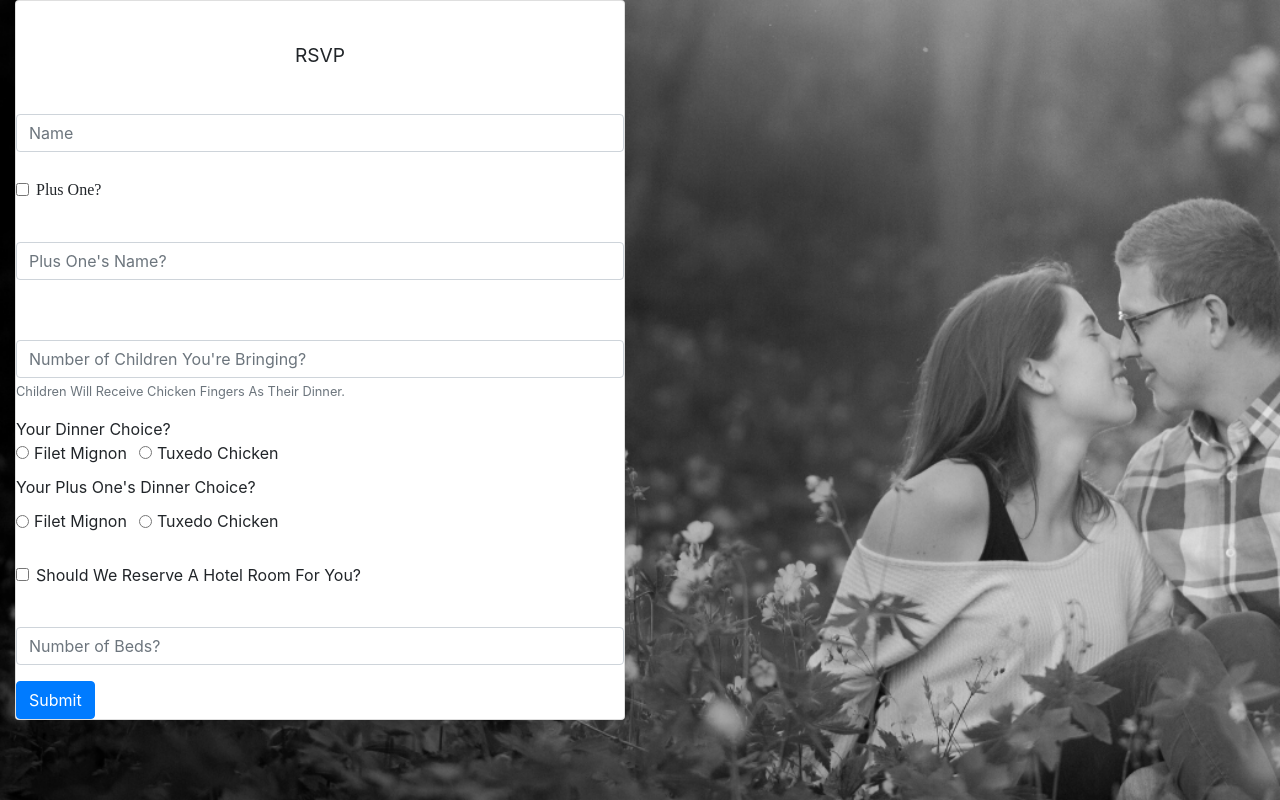
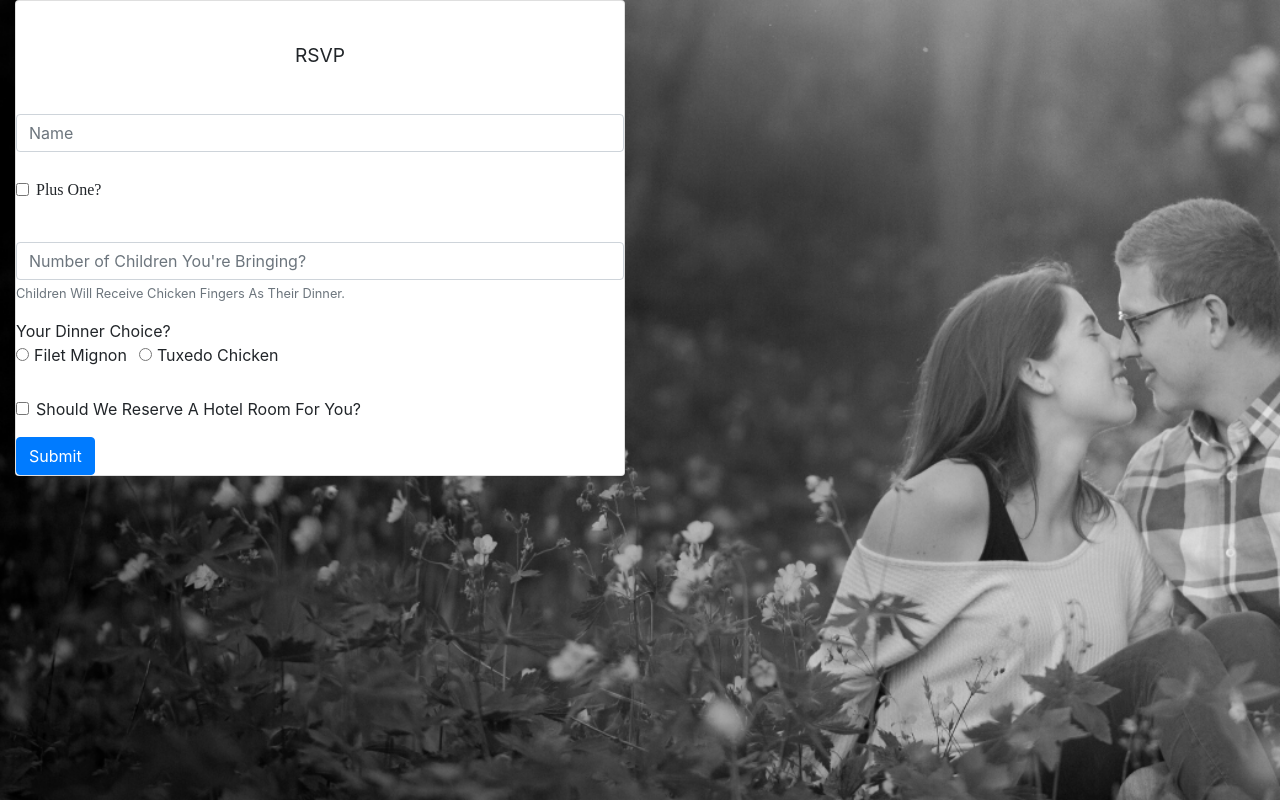
Before and after one commit to bettet01/Wedding-RSVP-Site, a React (Create React App) app: page / in a window 1280 px wide. Built offline with nearby package versions, Linux system fonts and the light colour scheme.

Commit message:
coditional checkboxes added for hotel and plus one

```diff
--- a/src/components/pages/RSVP/index.tsx
+++ b/src/components/pages/RSVP/index.tsx
@@ -16,7 +16,16 @@ type Guest = {
   bedsNeeded?: number
 }
 
+type BooleanChecker = {
+  plusOneChecked: boolean,
+  hotelChecked: boolean,
+}
+
 const RSVP = () => {
+const [booleanChecker, setBooleanChecker] = React.useState<BooleanChecker>({
+  plusOneChecked: false,
+  hotelChecked: false
+})
 
 const [guest, setGuest] = React.useState<Guest | null>(null);
 
@@ -44,6 +53,13 @@ const changeBedsNeeded = (e: Event | any) => {
   setGuest({...guest, bedsNeeded: e.target.value})
 }
 
+const changeHotelCheckbox = (e: Event | any) => {
+  setBooleanChecker({...booleanChecker, hotelChecked: e.target.checked})
+}
+
+const changePlusOneChecked = (e: Event | any) => {
+  setBooleanChecker({...booleanChecker, plusOneChecked: e.target.checked})
+}
 
 const submitData = (e:any) => {
   e.preventDefault();
@@ -73,14 +89,14 @@ const submitData = (e:any) => {
             </Form.Group>
 
             <Form.Group className="plusone" controlId="PlusOneCheckBox">
-              <Form.Check type="checkbox" label="Plus One?" />
+              <Form.Check type="checkbox" label="Plus One?" onChange={changePlusOneChecked} />
             </Form.Group>
-
+            { booleanChecker.plusOneChecked &&
             <Form.Group className="plusonename" controlId="PlusOneName">
               <Form.Label></Form.Label>
               <Form.Control type="text" placeholder="Plus One's Name?" value={guest?.plusOneName} onChange={changePlusOneName} />
             </Form.Group>
-
+              }
             <Form.Group className="number" controlId="Children">
               <Form.Label></Form.Label>
               <Form.Control
@@ -112,7 +128,7 @@ const submitData = (e:any) => {
                 onClick={changeGuestFoodChoice}
               />
             </div>
-
+            { booleanChecker.plusOneChecked &&
             <div>
               <div className="dinner">Your Plus One's Dinner Choice?</div>
               <Form.Check className="dinner"
@@ -128,19 +144,21 @@ const submitData = (e:any) => {
                 id={`inline-${"radio"}-2`}
               />
             </div>
-
+                  }
             <Form.Group className="hotel" controlId="HotelCheckBox">
               <Form.Check
                 type="checkbox"
                 label="Should We Reserve A Hotel Room For You?"
+                onChange={changeHotelCheckbox}
               />
             </Form.Group>
 
+            { booleanChecker.hotelChecked &&
             <Form.Group controlId="Children">
               <Form.Label></Form.Label>
               <Form.Control type="number" placeholder="Number of Beds?" value={guest?.bedsNeeded} onChange={changeBedsNeeded}/>
             </Form.Group>
-
+            }
             <Button variant="primary" type="submit" onClick={submitData}>
               Submit
             </Button>
```
